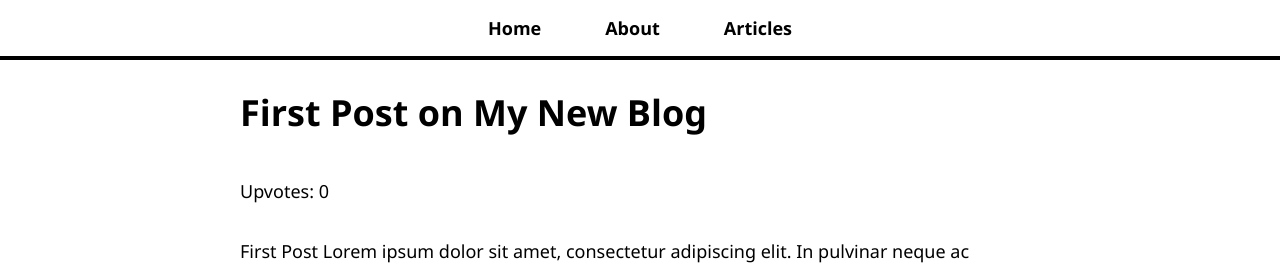
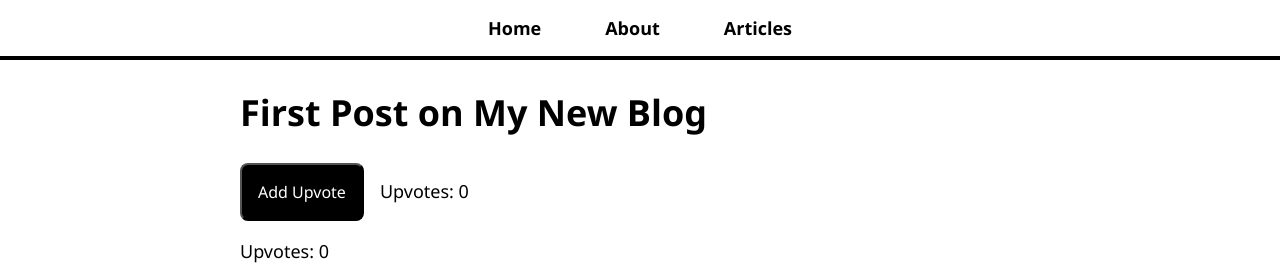
Before and after one commit to jross111/special-sniffle, a React (Create React App) app in the folder blog/: page /article/first-post in a window 1280 px wide. Shown: the top 266 px of the page. Built offline with nearby package versions, Linux system fonts and the light colour scheme; no server answers.

Commit message:
upvote button functional

```diff
--- /dev/null
+++ b/blog/src/components/UpvotesSection.js
@@ -0,0 +1,20 @@
+import React from 'react';
+
+const UpvoteSection = ({ articleName, upvotes, setArticleInfo }) => {
+    const upvoteArticle = async() => {
+        const result = await fetch(`/api/articles/${articleName}/upvote`, {
+            method: 'post',
+        })
+        const body = await result.json();
+        setArticleInfo(body);
+    }
+    return (
+        <div id="upvotes-section">
+            <button onClick={ () => upvoteArticle()}>Add Upvote</button>
+            <p>Upvotes: {upvotes}</p>
+        </div>
+    );
+}
+
+
+export default UpvoteSection
--- a/blog/src/pages/ArticlePage.js
+++ b/blog/src/pages/ArticlePage.js
@@ -1,6 +1,7 @@
 import React, { useState, useEffect } from 'react';
 import ArticlesList from '../components/ArticlesList';
 import CommentsList from '../components/CommentsList';
+import UpvotesSection from '../components/UpvotesSection';
 import articleContent from './article-content';
 import NotFoundPage from './notfound';
 
@@ -25,6 +26,7 @@
     return (
         <>
             <h1>{article.title}</h1>
+            < UpvotesSection articleName={name} upvotes={articleInfo.upvotes} setArticleInfo={setArticleInfo} />
             <p>Upvotes: {articleInfo.upvotes}</p>
             {article.content.map((paragraph, key) => (
                 <p key={key}>{paragraph}</p>
```
